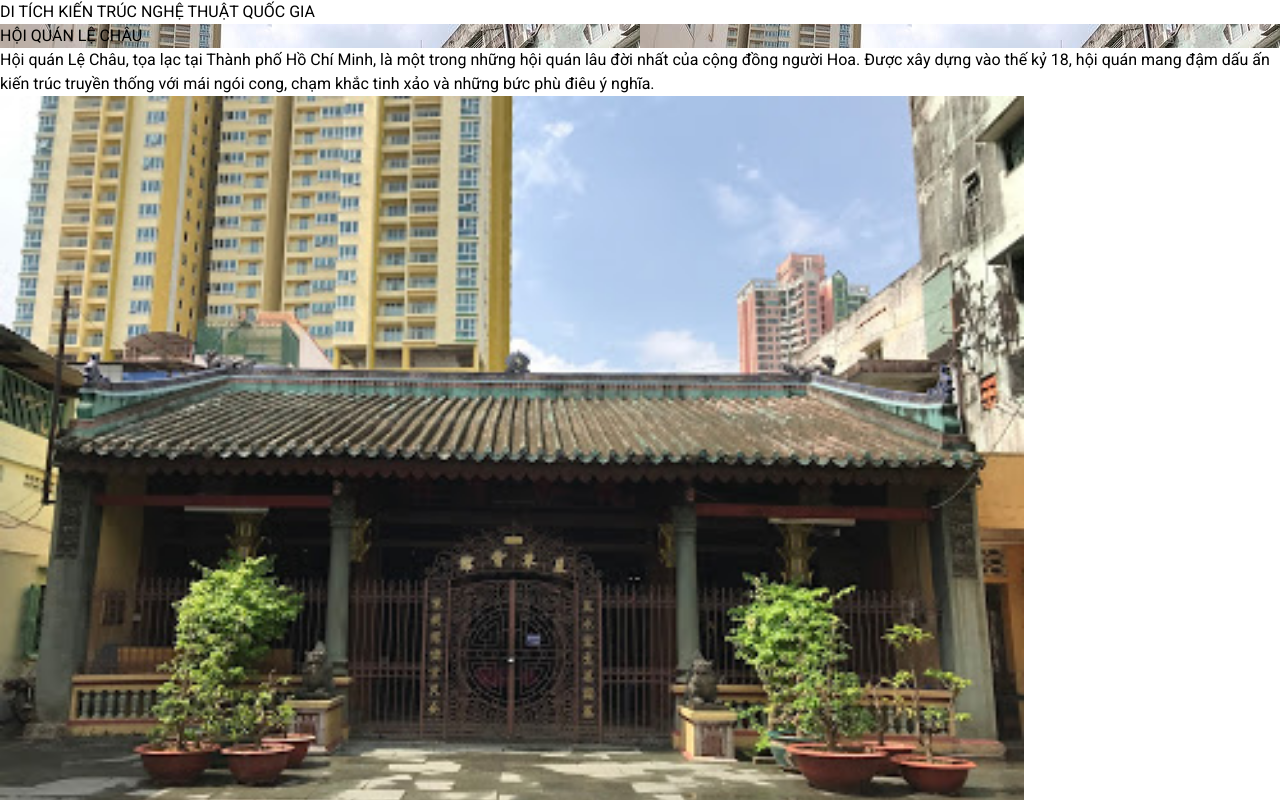
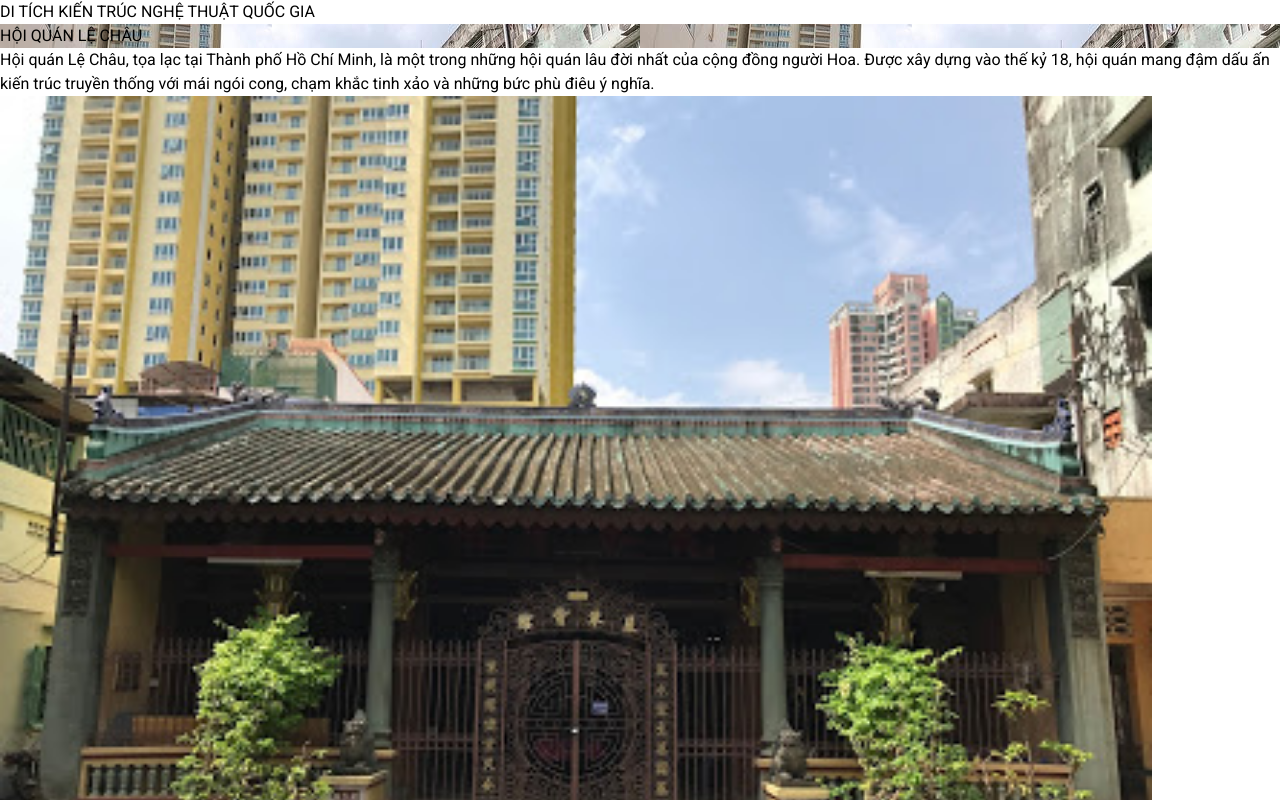
Before and after one commit to tristaamnee/hoiquanfe, a Next.js app: page / in a window 1280 px wide. Shown: the top 800 px of the page. Built offline with nearby package versions, Linux system fonts and the light colour scheme.

Commit message:
test kich thuoc hinh anh

```diff
--- a/src/app/page.tsx
+++ b/src/app/page.tsx
@@ -14,7 +14,7 @@ export default function Home() {
   const [width, setWidth] = useState(1000);
 
   useEffect(() => {
-    setWidth(window.innerWidth * 0.8);
+    setWidth(window.innerWidth * 0.9);
   }, []);
 
   return (
@@ -40,12 +40,12 @@ export default function Home() {
           ngói cong, chạm khắc tinh xảo và những bức phù điêu ý nghĩa.`}
         className="p-4 flex justify-center text-white text-justify"
       />
-      <div className="p-4 flex justify-center">
+      <div className="flex justify-center">
         <div className="border-4 inline-block rounded-lg w-4/5">
           <Image
             src="/assets/img/hoiquanLechau_1.jpg"
             alt="Hội quán Lệ Châu"
-            className="object-cover rounded-lg w-full h-auto"
+            className="object-fit rounded-lg w-full h-auto"
             width={width}
             height={800}
           />
```
